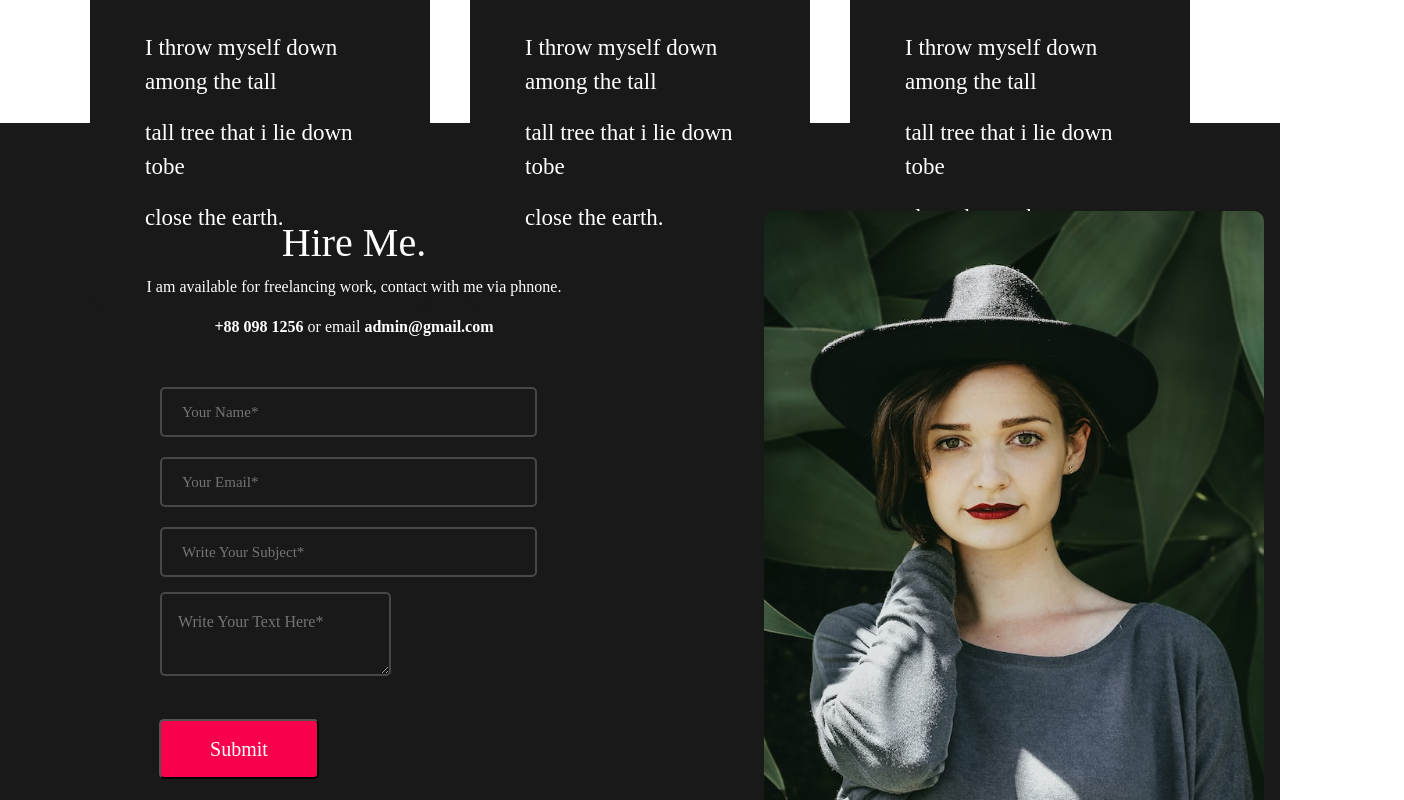
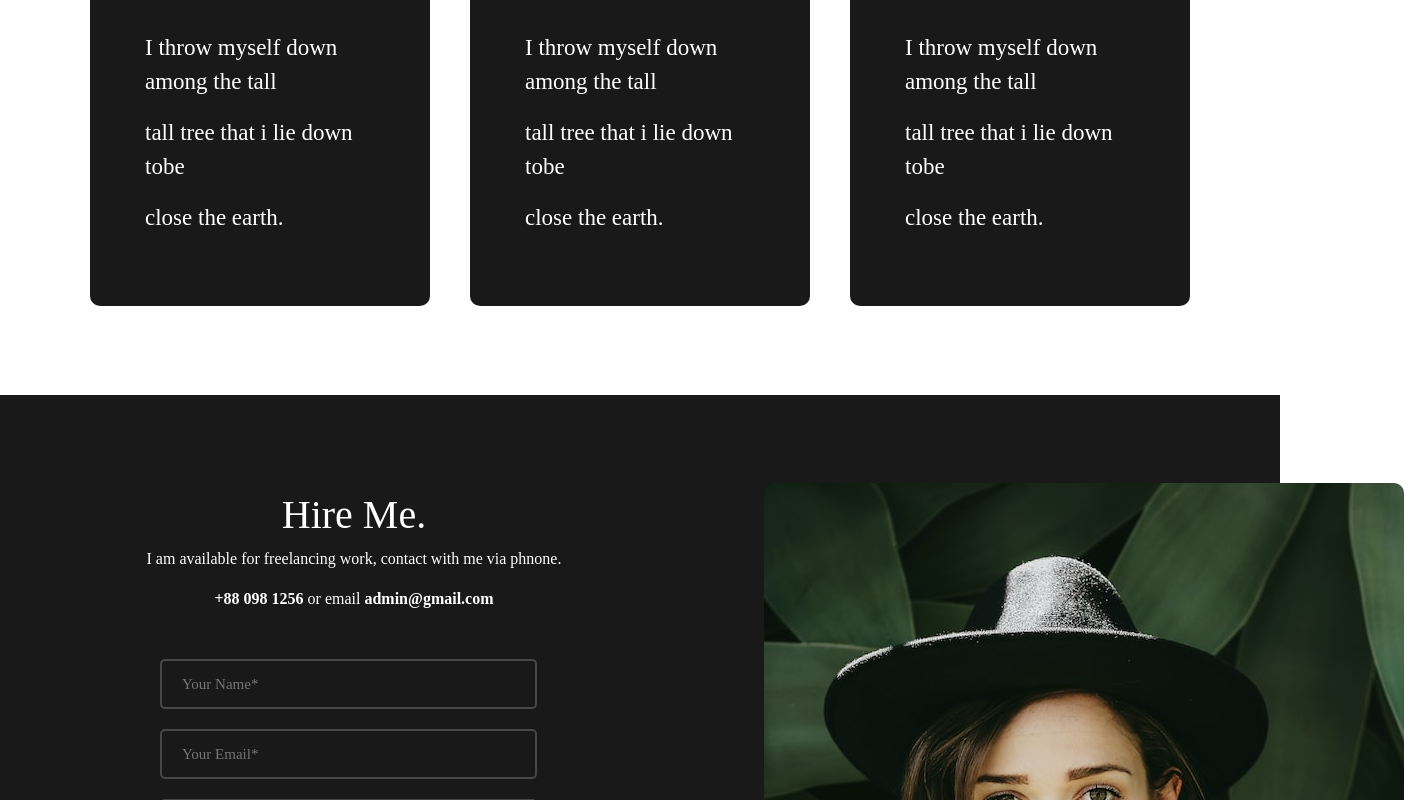
Before and after one commit to Musfiqua-haque/portfolio-site, a React (Create React App) app: page / in a window 1280 px wide. Shown: the part 2560-3360 px from the top of the page, 1404 px wide, since content can reach past the window. Built offline with nearby package versions, Linux system fonts and the light colour scheme; a web font is replaced by a local one.

Commit message:
My portfolio is incomplete

```diff
--- a/src/Components/contact.css
+++ b/src/Components/contact.css
@@ -1,6 +1,6 @@
 .contact{
     background-color: #191919;
-    margin-top: 13rem;
+    margin-top: 30rem;
     font-family: 'Playfair Display', serif;
 
 }
@@ -49,8 +49,8 @@ input.contact{
 
 .contact_img{
     border-radius: 10px;
-    width: 500px;
-    height: 700px;
+    min-width: 400px;
+    min-height: 500px;
     margin-top: 5.5rem;
     margin-left: 7rem;
 }
```
